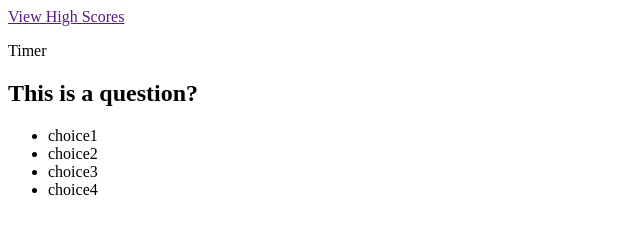
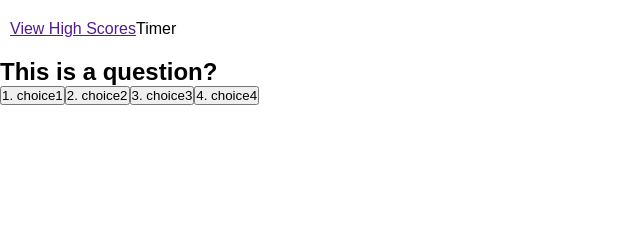
Before and after one commit to calvinj24/code-quiz, a plain HTML site: page index.html in a window 1280 px wide. Shown: the whole page, without its empty margins (0-640 px from the left). Drawn offline with Linux system fonts and the light colour scheme.

Commit message:
add question choices

```diff
--- a/assets/css/sytle.css
+++ b/assets/css/sytle.css
@@ -0,0 +1,16 @@
+* {
+    margin: 0;
+    padding: 0;
+    box-sizing: border-box;
+}
+
+body {
+    font-family: sans-serif;
+}
+
+header {
+    display: flex;
+    padding:   20px 10px;
+    justify-items: space-between;
+    align-items: center;
+}
--- a/assets/js/script.js
+++ b/assets/js/script.js
@@ -1,28 +1,68 @@
+var pageContent = document.querySelector(".page-content");
 // Question Array
 var questions = [
-    {q:"This is a question?", c: ["choice1", "choice2", "choice3", "choice4"], a:1},
-    {q:"This is a question?", c: ["choice1", "choice2", "choice3", "choice4"], a:1},
-    {q:"This is a question?", c: ["choice1", "choice2", "choice3", "choice4"], a:1},
-    {q:"This is a question?", c: ["choice1", "choice2", "choice3", "choice4"], a:1},
-    {q:"This is a question?", c: ["choice1", "choice2", "choice3", "choice4"], a:1}
+    {q: "This is a question?", c: ["choice1", "choice2", "choice3", "choice4"], a:"1"},
+    {q: "This is a question?", c: ["choice1", "choice2", "choice3", "choice4"], a:"1"},
+    {q: "This is a question?", c: ["choice1", "choice2", "choice3", "choice4"], a:"1"},
+    {q: "This is a question?", c: ["choice1", "choice2", "choice3", "choice4"], a:"1"},
+    {q: "This is a question?", c: ["choice1", "choice2", "choice3", "choice4"], a:"1"}
 ];
 var questionEl = document.querySelector("#question");
 var choiceListEl = document.querySelector("#choice-list");
 var questionNumber = 0;
+var currentQuestion = "";
+var answer="";
+var choiceContainer="";
 
-var newQuestion = function() {
-    var currentQuestion=questions[questionNumber];
+
+
+
+var startQuiz = function() {
+    for (i=0; i< questions.length; i++) {
+        newQuestion();
+    }
+};
+
+var newQuestion = function(questionNumber) {
+    currentQuestion=questions[questionNumber];
+    answer=currentQuestion.a;
+    var choiceList = currentQuestion.c;
 
     // mew question
     questionEl.textContent=currentQuestion.q;
 
     // new choices
-    for (i=0; i<currentQuestion.c.length; i++) {
-        var choiceEl = document.createElement("li");
-        choiceEl.className = "choice";
-        choiceEl.textContent = currentQuestion.c[i];
-        choiceListEl.appendChild(choiceEl);
-    }
+    choiceContainer = document.createElement("div");
+    choiceContainer.className = "choice-container";
+    pageContent.appendChild(choiceContainer);
+
+    for (i=0; i<choiceList.length; i++) {
+        newChoice(i);
+    };
+};
+
+var newChoice = function (choiceNumber) {
+    var choiceEl = document.createElement("button");
+    choiceEl.textContent = (choiceNumber+1) + ". " + currentQuestion.c[choiceNumber];
+    choiceEl.className = "choice";
+    choiceEl.id="choice" + (choiceNumber + 1);
+    choiceContainer.appendChild(choiceEl);
+    choiceEl.addEventListener("click",pickChoice);
 }
 
-newQuestion()
+var pickChoice = function() {
+    pickedChoice = event.target;
+    pickedChoiceID = pickedChoice.id
+
+    if (pickedChoiceID[pickedChoiceID.length-1] === answer) {
+        console.log("Right");
+    } else {
+        console.log("Wrong");
+    };
+};
+// event listeners
+
+// for loop
+var startQuiz
+
+newQuestion(0)
--- a/index.html
+++ b/index.html
@@ -4,18 +4,21 @@
     <meta charset="UTF-8">
     <meta name="viewport" content="width=device-width, initial-scale=1.0">
     <title>Code Quiz</title>
+    <link rel="stylesheet" href="./assets/css/sytle.css">
 </head>
 <body>
     <header>
-        <a href="" class="high-score-link">View High Scores</a>
-        <p>Timer</p>
+        <div>
+            <a href="" class="high-score-link">View High Scores</a>
+        </div>
+        <div>
+            <p>Timer</p>
+        </div>
     </header>
 
     <main class="page-content">
         <h2 class="question" id="question"></h2>
-        <ul class="choices" id="choice-list">
-
-        </ul>
+        <ul class="choices" id="choice-list"></ul>
     </main>
 
 <script src="./assets/js/script.js"></script>
```
